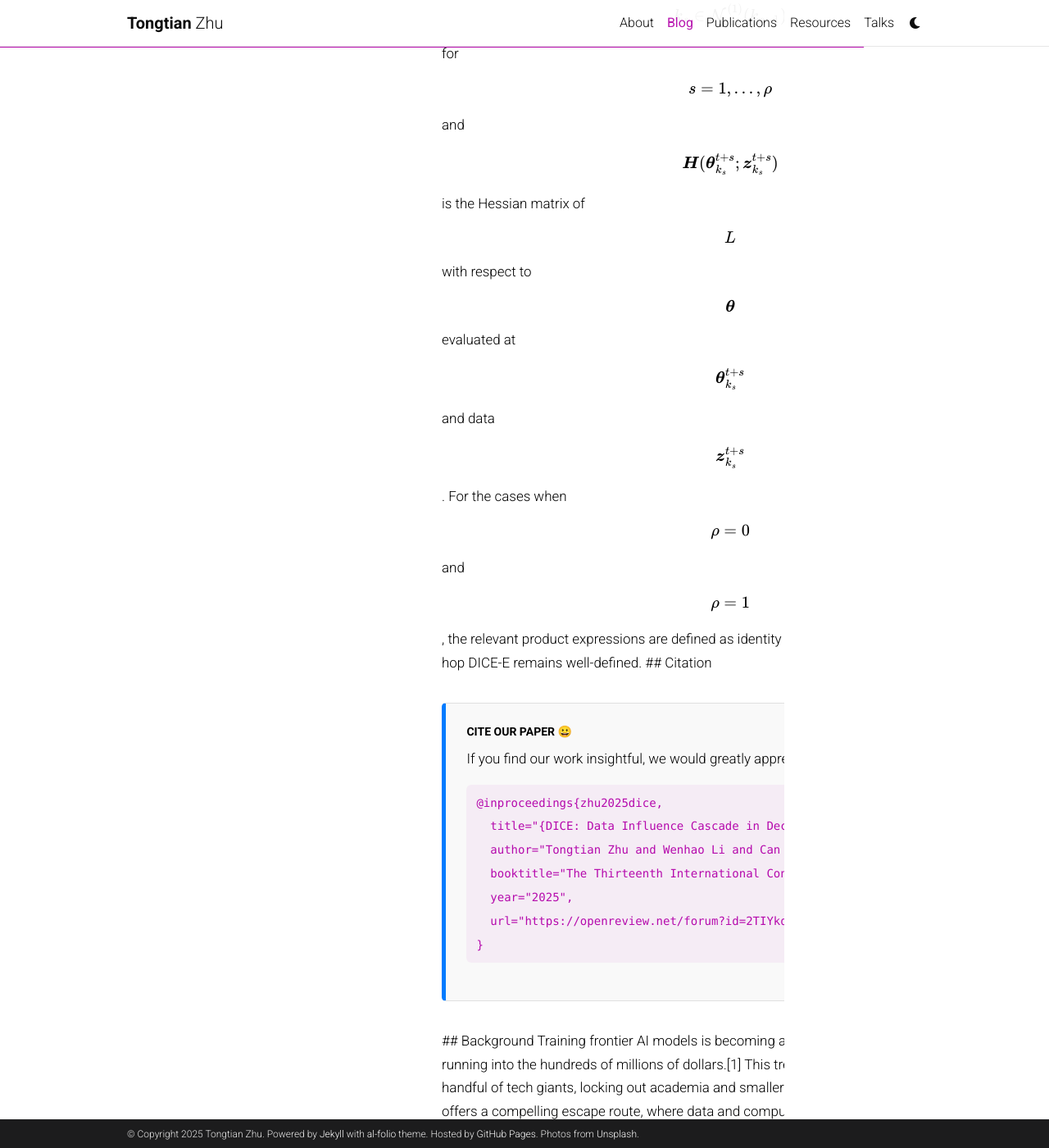
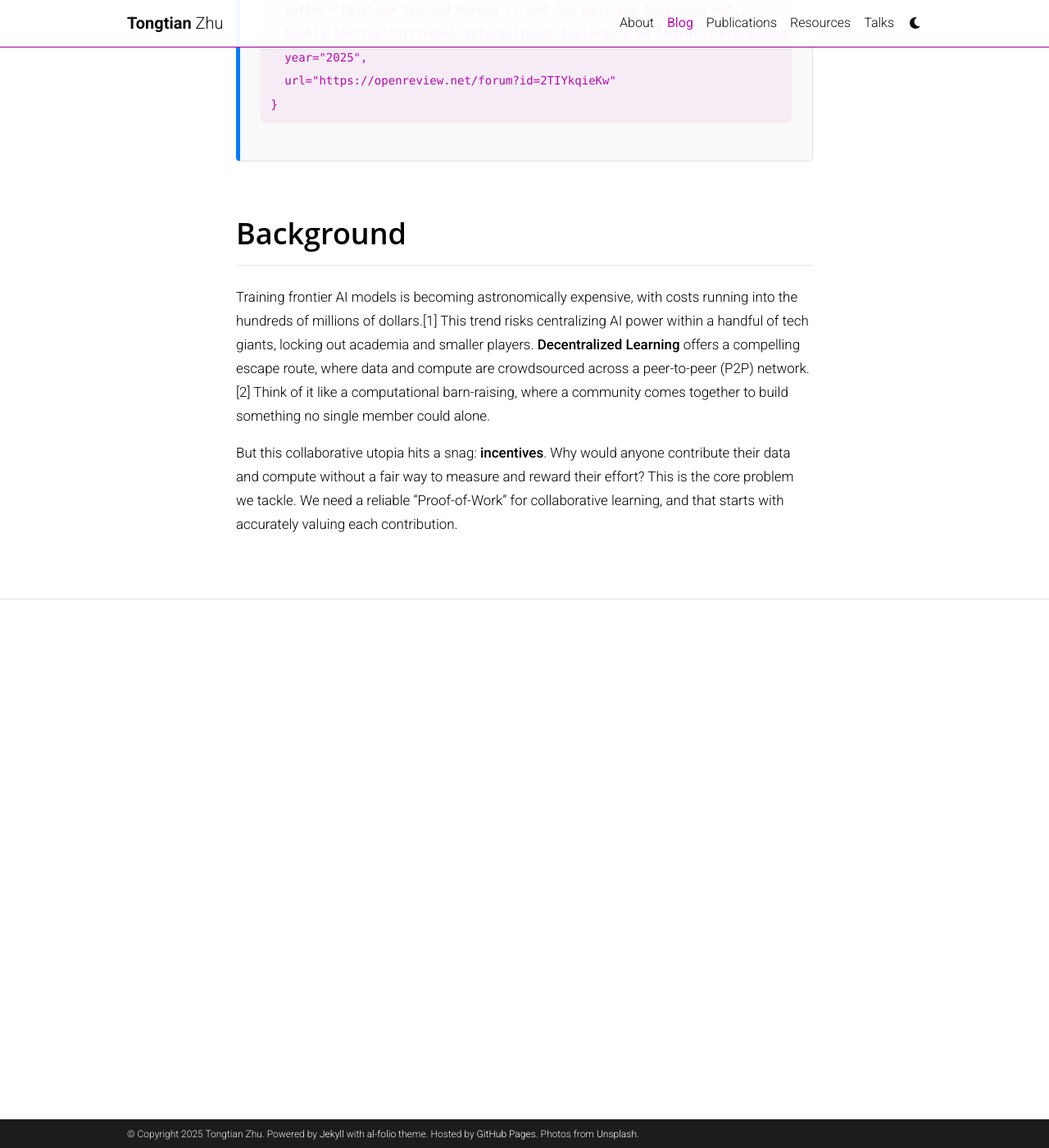
Before and after one commit to Raiden-Zhu/Raiden-Zhu.github.io, a Jekyll site: the page built from _posts/2025-03-15-DICE.md, in a window 1280 px wide and 1400 px high, scrolled down 1958 px. Shown: the whole window at 82% size. Built offline with Jekyll 4.4.1, drawn with Linux system fonts in a browser that asks for light colours; comment, search, counter and statistics services are not loaded; a style sheet for code colours, icons or effects is not loaded; some of the changed text lies outside the part shown.

Commit message:
Update 2025-03-15-DICE.md

```diff
--- a/_posts/2025-03-15-DICE.md
+++ b/_posts/2025-03-15-DICE.md
@@ -129,8 +129,6 @@ _styles: >
 
 ---
 
-<d-article markdown="1">
-
 <img src="https://raiden-zhu.github.io/assets/img/publication_preview/Poster_DICE.png" alt="DICE" style="max-width: 100%; height: auto;">
 
 ### Updates in progress. More coming soon! 😉
@@ -189,8 +187,6 @@ For the cases when $$ \rho = 0 $$ and $$ \rho = 1 $$, the relevant product expre
 Training frontier AI models is becoming astronomically expensive, with costs running into the hundreds of millions of dollars.[1] This trend risks centralizing AI power within a handful of tech giants, locking out academia and smaller players. **Decentralized Learning** offers a compelling escape route, where data and compute are crowdsourced across a peer-to-peer (P2P) network.[2] Think of it like a computational barn-raising, where a community comes together to build something no single member could alone.
 
 But this collaborative utopia hits a snag: **incentives**. Why would anyone contribute their data and compute without a fair way to measure and reward their effort? This is the core problem we tackle. We need a reliable "Proof-of-Work" for collaborative learning, and that starts with accurately valuing each contribution.
-
-</d-article>
 
 <!--
 Our work, **DICE (Data Influence Cascade in Decentralized Learning)**, introduces a framework to do just that, by tracing how the influence of a single piece of data cascades through the entire network.
```
